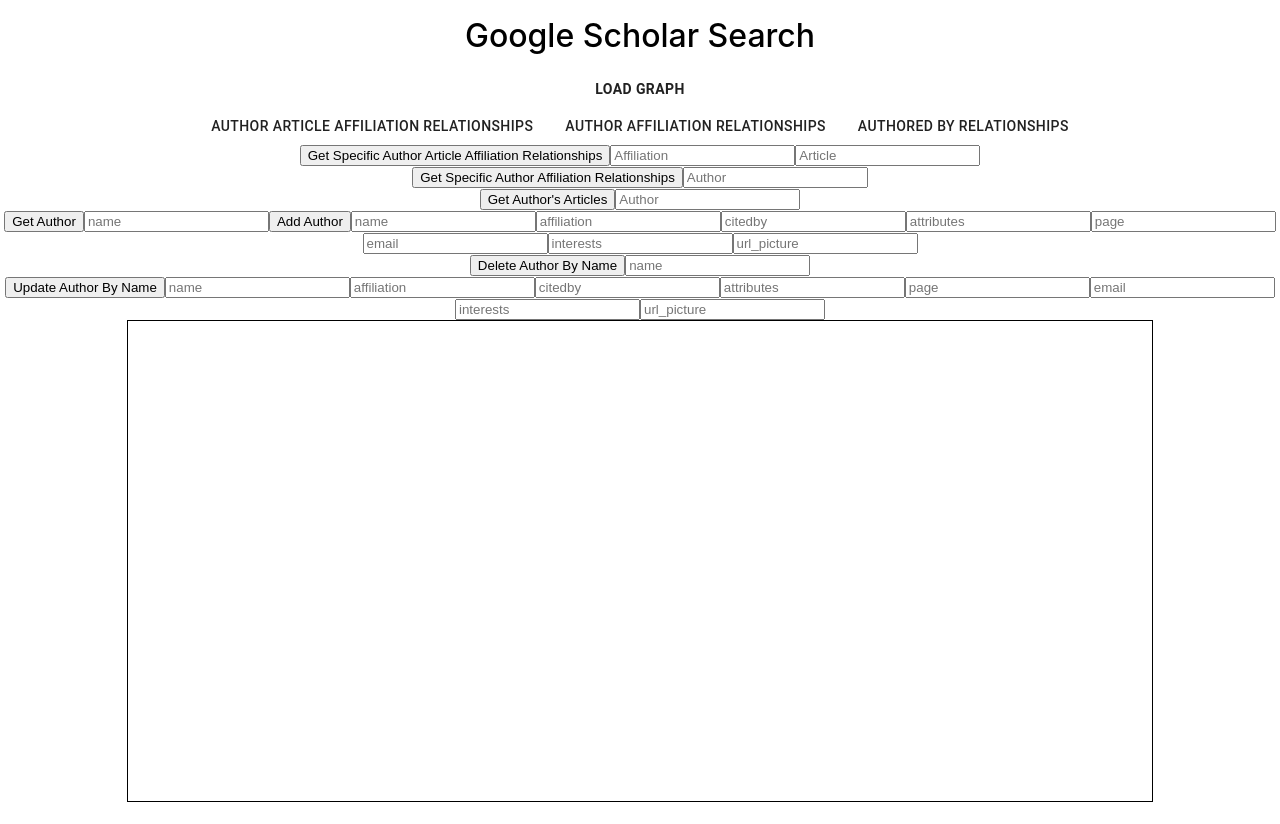
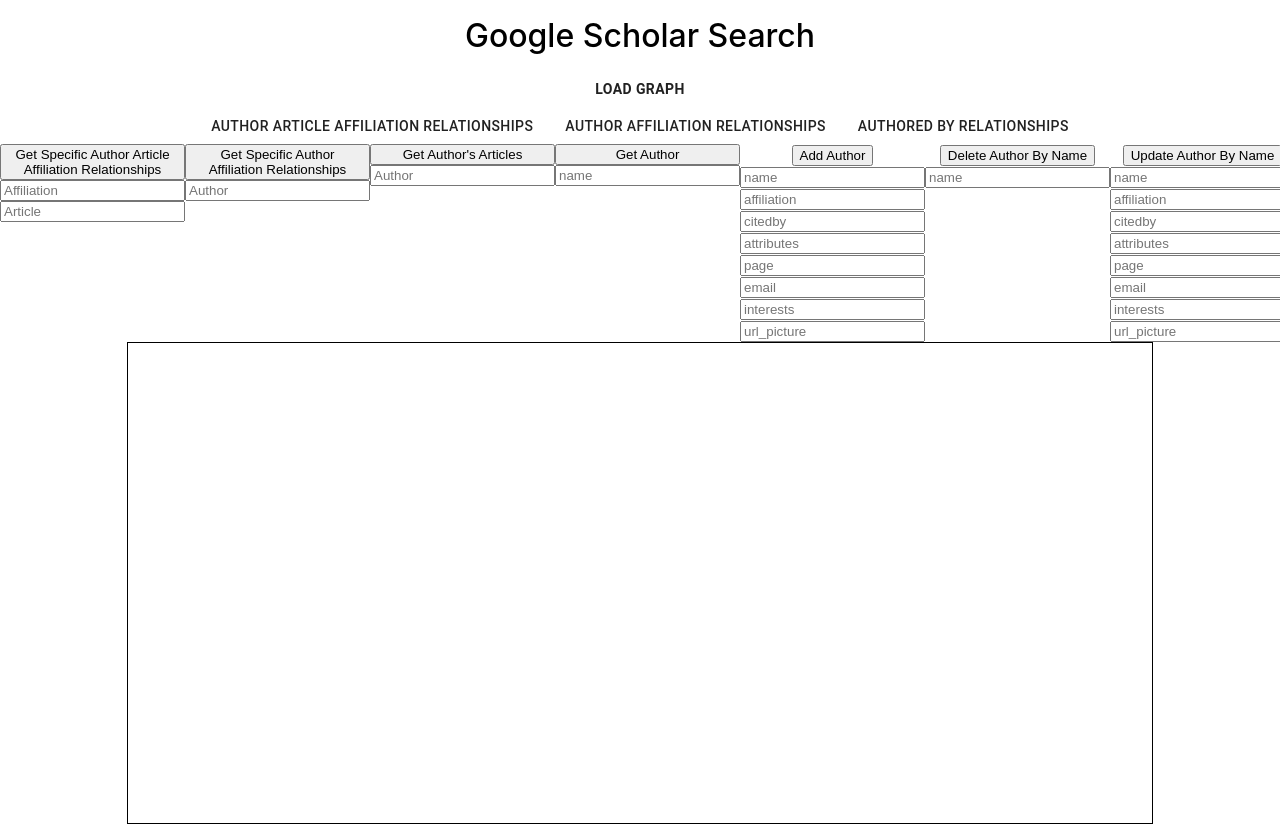
Before and after one commit to hsiehby/CS411-Final-Project, a React (Create React App) app in the folder frontend/: page /graph in a window 1280 px wide. Before the commit the page ends 802 px from the top, so only its background shows below. Built offline with nearby package versions, Linux system fonts and the light colour scheme.

Commit message:
clean up input options for graph

```diff
--- a/frontend/src/App.js
+++ b/frontend/src/App.js
@@ -4,8 +4,7 @@
 import {
     BrowserRouter as Router,
     Route,
-    Switch,
-    Link
+    Switch
 } from 'react-router-dom'
 
 import Header from './components/Header/index_header.js';
--- a/frontend/src/components/Graph/Graph.js
+++ b/frontend/src/components/Graph/Graph.js
@@ -4,7 +4,6 @@
 import { Button } from '@material-ui/core';
 
 function Graph() {
-
     const MAX_NODES = 100;
     const [loading, setLoading] = useState(false);
     const [authorName, setAuthorName] = useState();
@@ -38,17 +37,16 @@
         if (authorEmail != null) params["email"] = authorEmail; else params["email"] = "";
         if (authorInterests != null) params["interests"] = authorInterests; else params["interests"] = "";
         if (authorUrlPicture != null) params["urlPicture"] = authorUrlPicture; else params["urlPicture"] = "";
-    // alert(JSON.stringify(params));
 
         var session = driver.session();
 
         await session.run(query, params)
-      .then(function(result) {
-        result.records.forEach(function(record) {
+            .then(function (result) {
+                result.records.forEach(function (record) {
                     authors.push(record.get("n.name"));
                 })
             })
-      .catch(function(error) {
+            .catch(function (error) {
                 console.log(error);
             });
         console.log(authors);
@@ -63,17 +61,16 @@
 
         var params = {};
         if (authorName != null) params["name"] = authorName; else params["name"] = null;
-    // alert(JSON.stringify(params));
 
         var session = driver.session();
 
         await session.run(query, params)
-      .then(function(result) {
-        result.records.forEach(function(record) {
+            .then(function (result) {
+                result.records.forEach(function (record) {
                     authors.push(record.get("n.name"));
                 })
             })
-      .catch(function(error) {
+            .catch(function (error) {
                 console.log(error);
             });
         console.log(authors);
@@ -99,12 +96,12 @@
         var session = driver.session();
 
         await session.run(query, params)
-      .then(function(result) {
-        result.records.forEach(function(record) {
+            .then(function (result) {
+                result.records.forEach(function (record) {
                     authors.push(record.get("n.name"));
                 })
             })
-      .catch(function(error) {
+            .catch(function (error) {
                 console.log(error);
             });
         console.log(authors);
@@ -187,7 +184,7 @@
         const graphContainer = new NeoVis.default(config);
 
         graphContainer.registerOnEvent(
-        'completed', () => {setLoading(false);});
+            'completed', () => { setLoading(false); });
 
         graphContainer.render();
     };
@@ -214,123 +211,131 @@
             <div>
                 <Button variant="primary" onClick={e => setCypherQuery(`MATCH p=()-[r:ARTICLE_AFFILIATED_WITH]->() RETURN p LIMIT ${MAX_NODES}`)}>Author Article Affiliation Relationships</Button>
                 <Button variant="primary" onClick={e => setCypherQuery(`match p = (a:Author)<-[:AUTHOR_AFFILIATED_WITH]-(af:Affiliation) return distinct p limit ${MAX_NODES}`)}>Author Affiliation Relationships</Button>
-        <Button variant="primary" onClick = {e => setCypherQuery(`MATCH p=()-[r:AUTHORED_BY]->() RETURN p LIMIT ${MAX_NODES}`)}>Authored By Relationships</Button>
+                <Button variant="primary" onClick={e => setCypherQuery(`MATCH p=()-[r:AUTHORED_BY]->() RETURN p LIMIT ${MAX_NODES}`)}>Authored By Relationships</Button>
                 {/* <Button variant="primary" onClick={getAuthorsList}>Link 3</Button> */}
             </div>
 
-      <div>
+            <div className="user-input">
+                <div className="options">
                     <button onClick={getAuthorArticleAffiliations}>Get Specific Author Article Affiliation Relationships</button>
                     <input
                         placeholder="Affiliation"
                         value={q1Affiliation}
-              onChange={event => setQ1Affiliation(event.target.value)}/>
+                        onChange={event => setQ1Affiliation(event.target.value)} />
                     <input
                         placeholder="Article "
                         value={q1Article}
-              onChange={event => setQ1Article(event.target.value)}/>
+                        onChange={event => setQ1Article(event.target.value)} />
                 </div>
 
-      <div>
+                <div className="options">
                     <button onClick={getAuthorAffiliations}>Get Specific Author Affiliation Relationships</button>
                     <input
                         placeholder="Author "
                         value={q2Author}
-              onChange={event => setQ2Author(event.target.value)}/>
+                        onChange={event => setQ2Author(event.target.value)} />
                 </div>
 
-      <div>
+                <div className="options">
                     <button onClick={getAuthorArticles}>Get Author's Articles</button>
                     <input
                         placeholder="Author "
                         value={q3Author}
-              onChange={event => setQ3Author(event.target.value)}/>
+                        onChange={event => setQ3Author(event.target.value)} />
                 </div>
 
-
-      <div>
-          <div className="add_author">
+                <div className="options">
                     <button onClick={getAuthor}>Get Author</button>
                     <input
                         placeholder="name"
                         value={authorName}
-                onChange={event => setAuthorName(event.target.value)}/>
+                        onChange={event => setAuthorName(event.target.value)} />
+                </div>
+
+                <div className="options">
+                    <div className="add_author">
                         <button onClick={addAuthor}>Add Author</button>
                         <input
                             placeholder="name"
                             value={authorName}
-                onChange={event => setAuthorName(event.target.value)}/>
+                            onChange={event => setAuthorName(event.target.value)} />
                         <input
                             placeholder="affiliation"
                             value={authorAffiliation}
-                onChange={event => setAuthorAffiliation(event.target.value)}/>
+                            onChange={event => setAuthorAffiliation(event.target.value)} />
                         <input
                             placeholder="citedby"
                             value={authorCitedBy}
-                onChange={event => setAuthorCitedBy(event.target.value)}/>
+                            onChange={event => setAuthorCitedBy(event.target.value)} />
                         <input
                             placeholder="attributes"
                             value={authorAttributes}
-                onChange={event => setAuthorAttributes(event.target.value)}/>
+                            onChange={event => setAuthorAttributes(event.target.value)} />
                         <input
                             placeholder="page"
                             type="number"
                             value={authorPage}
-                onChange={event => setAuthorPage(event.target.value)}/>
+                            onChange={event => setAuthorPage(event.target.value)} />
                         <input
                             placeholder="email"
                             value={authorEmail}
-                onChange={event => setAuthorEmail(event.target.value)}/>
+                            onChange={event => setAuthorEmail(event.target.value)} />
                         <input
                             placeholder="interests"
                             value={authorInterests}
-                onChange={event => setAuthorInterests(event.target.value)}/>
+                            onChange={event => setAuthorInterests(event.target.value)} />
                         <input
                             placeholder="url_picture"
                             value={authorUrlPicture}
-                onChange={event => setAuthorUrlPicture(event.target.value)}/>
+                            onChange={event => setAuthorUrlPicture(event.target.value)} />
                     </div>
+                </div>
+                <div className="options">
                     <div className="delete_author">
                         <button onClick={deleteAuthor}>Delete Author By Name</button>
                         <input
                             placeholder="name"
                             value={authorName}
-                onChange={event => setAuthorName(event.target.value)}/>
+                            onChange={event => setAuthorName(event.target.value)} />
                     </div>
+                </div>
+                <div className="options">
                     <div className="update_author">
                         <button onClick={updateAuthor}>Update Author By Name</button>
                         <input
                             placeholder="name"
                             value={authorName}
-                onChange={event => setAuthorName(event.target.value)}/>
+                            onChange={event => setAuthorName(event.target.value)} />
                         <input
                             placeholder="affiliation"
                             value={authorAffiliation}
-                onChange={event => setAuthorAffiliation(event.target.value)}/>
+                            onChange={event => setAuthorAffiliation(event.target.value)} />
                         <input
                             placeholder="citedby"
                             value={authorCitedBy}
-                onChange={event => setAuthorCitedBy(event.target.value)}/>
+                            onChange={event => setAuthorCitedBy(event.target.value)} />
                         <input
                             placeholder="attributes"
                             value={authorAttributes}
-                onChange={event => setAuthorAttributes(event.target.value)}/>
+                            onChange={event => setAuthorAttributes(event.target.value)} />
                         <input
                             placeholder="page"
                             type="number"
                             value={authorPage}
-                onChange={event => setAuthorPage(event.target.value)}/>
+                            onChange={event => setAuthorPage(event.target.value)} />
                         <input
                             placeholder="email"
                             value={authorEmail}
-                onChange={event => setAuthorEmail(event.target.value)}/>
+                            onChange={event => setAuthorEmail(event.target.value)} />
                         <input
                             placeholder="interests"
                             value={authorInterests}
-                onChange={event => setAuthorInterests(event.target.value)}/>
+                            onChange={event => setAuthorInterests(event.target.value)} />
                         <input
                             placeholder="url_picture"
                             value={authorUrlPicture}
-                onChange={event => setAuthorUrlPicture(event.target.value)}/>
+                            onChange={event => setAuthorUrlPicture(event.target.value)} />
+                    </div>
                 </div>
             </div>
 
--- a/frontend/src/components/Graph/graph.css
+++ b/frontend/src/components/Graph/graph.css
@@ -43,3 +43,20 @@
 }
 
 .dropdown:hover .dropdown-content {display: block;}
+
+.user-input {
+    display: flex;
+    flex-direction: row;
+    flex-wrap:nowrap;
+    align-items:flex-start;
+    justify-content:space-between;
+}
+
+.options {
+    display:flex;
+    flex-direction:column;
+    flex-wrap:nowrap;
+    width: 16.67%;
+    flex:1;
+    align-self:stretch;
+}
```
Lines whose indentation alone changed are shown as unchanged.
